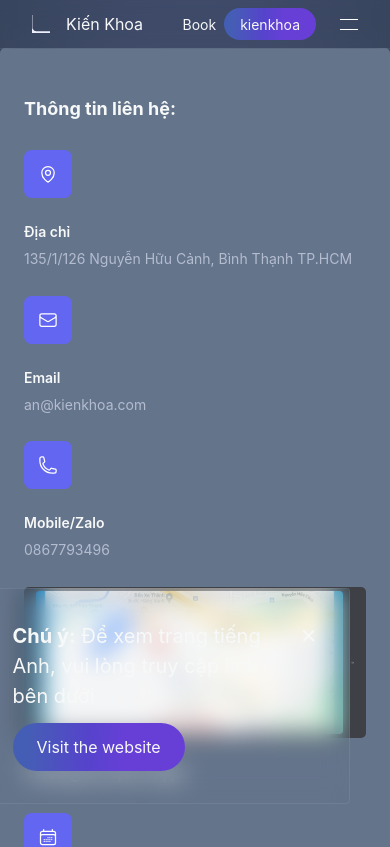
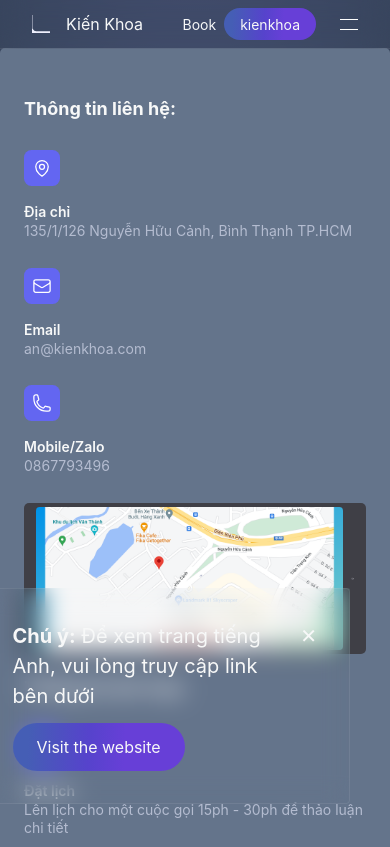
Before and after one commit to anlett10/kienkhoa-1, a Next.js app: page /contact in a window 390 px wide. Shown: the top 847 px of the page. Built offline with nearby package versions, Linux system fonts and the light colour scheme.

Commit message:
imp contact

```diff
--- a/app/contact/CalCom.tsx
+++ b/app/contact/CalCom.tsx
@@ -34,14 +34,14 @@ const CalCom = () => {
       {data.map((info) => (
         <div
           key={info.name}
-          className="relative flex flex-col gap-6 pb-7 sm:flex-row md:flex-col lg:flex-row"
+          className="relative flex flex-col gap-4 pb-7 sm:flex-row md:flex-col lg:flex-row"
         >
-          <div className="flex h-12 w-12 items-center justify-center rounded-xl bg-indigo-500 text-white sm:shrink-0">
+          <div className="flex h-9 w-9 items-center justify-center rounded-xl bg-indigo-500 text-white sm:shrink-0">
             <info.icon className="h-5 w-5" aria-hidden="true" />
           </div>
           <div className="sm:min-w-0 sm:flex-1">
             <p className="text-sm font-semibold leading-8">{info.name}</p>
-            <p className="mt-2 text-sm leading-7 text-primary-text">
+            <p className="text-sm leading-7 text-primary-text">
               {info.description}
             </p>
           </div>
--- a/app/contact/ContactInfo.tsx
+++ b/app/contact/ContactInfo.tsx
@@ -34,14 +34,14 @@ const ContactInfo = () => {
       {data.map((info) => (
         <div
           key={info.name}
-          className="relative flex flex-col gap-6 pb-7 sm:flex-row md:flex-col lg:flex-row"
+          className="relative flex flex-col gap-4 pb-7 sm:flex-row md:flex-col lg:flex-row"
         >
-          <div className="flex h-12 w-12 items-center justify-center rounded-xl bg-indigo-500 text-white sm:shrink-0">
+          <div className="flex h-9 w-9 items-center justify-center rounded-xl bg-indigo-500 text-white sm:shrink-0">
             <info.icon className="h-5 w-5" aria-hidden="true" />
           </div>
           <div className="sm:min-w-0 sm:flex-1">
             <p className="text-sm font-semibold leading-8">{info.name}</p>
-            <p className="mt-2 text-sm leading-7 text-primary-text">
+            <p className="text-sm leading-7 text-primary-text">
               {info.description}
             </p>
           </div>
```
